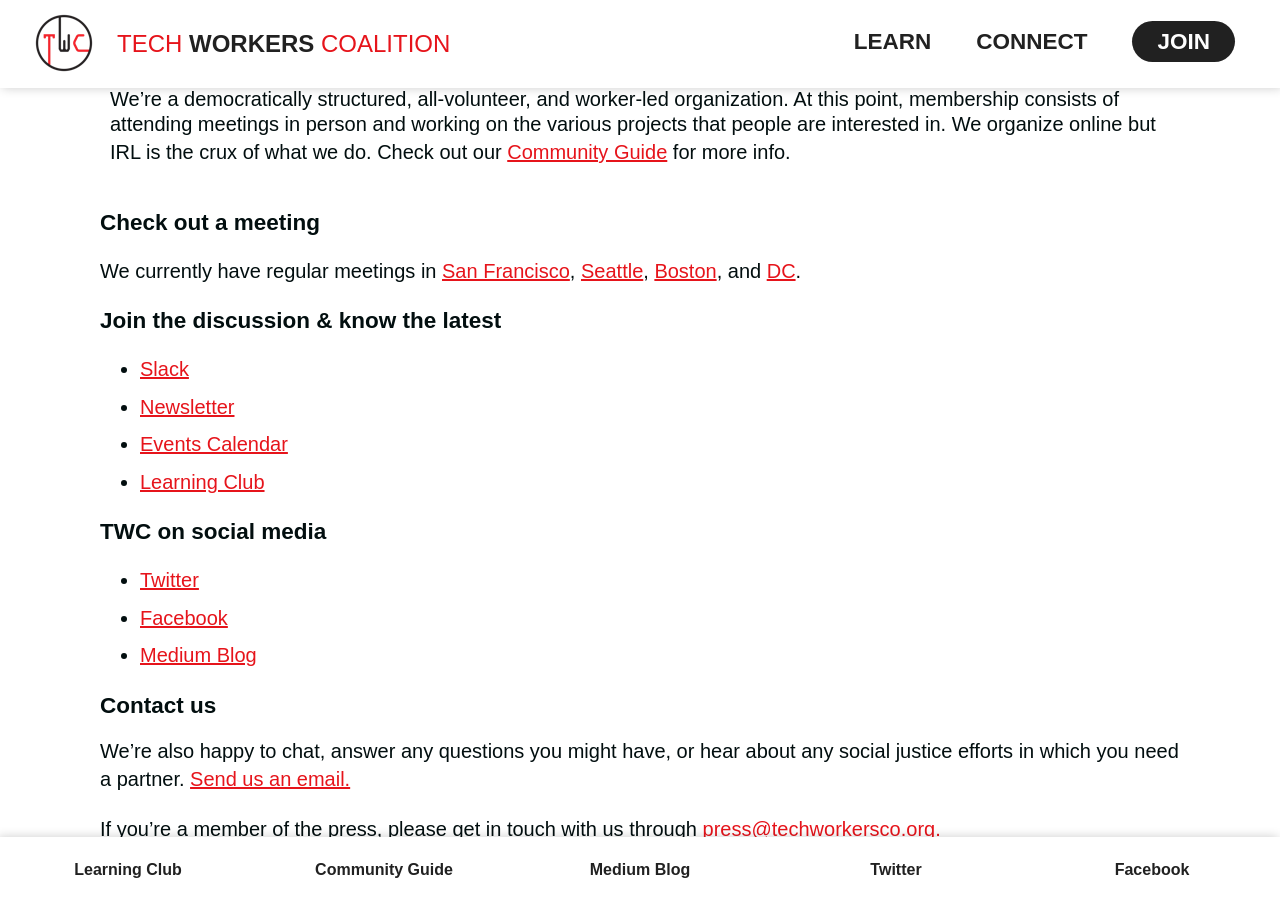
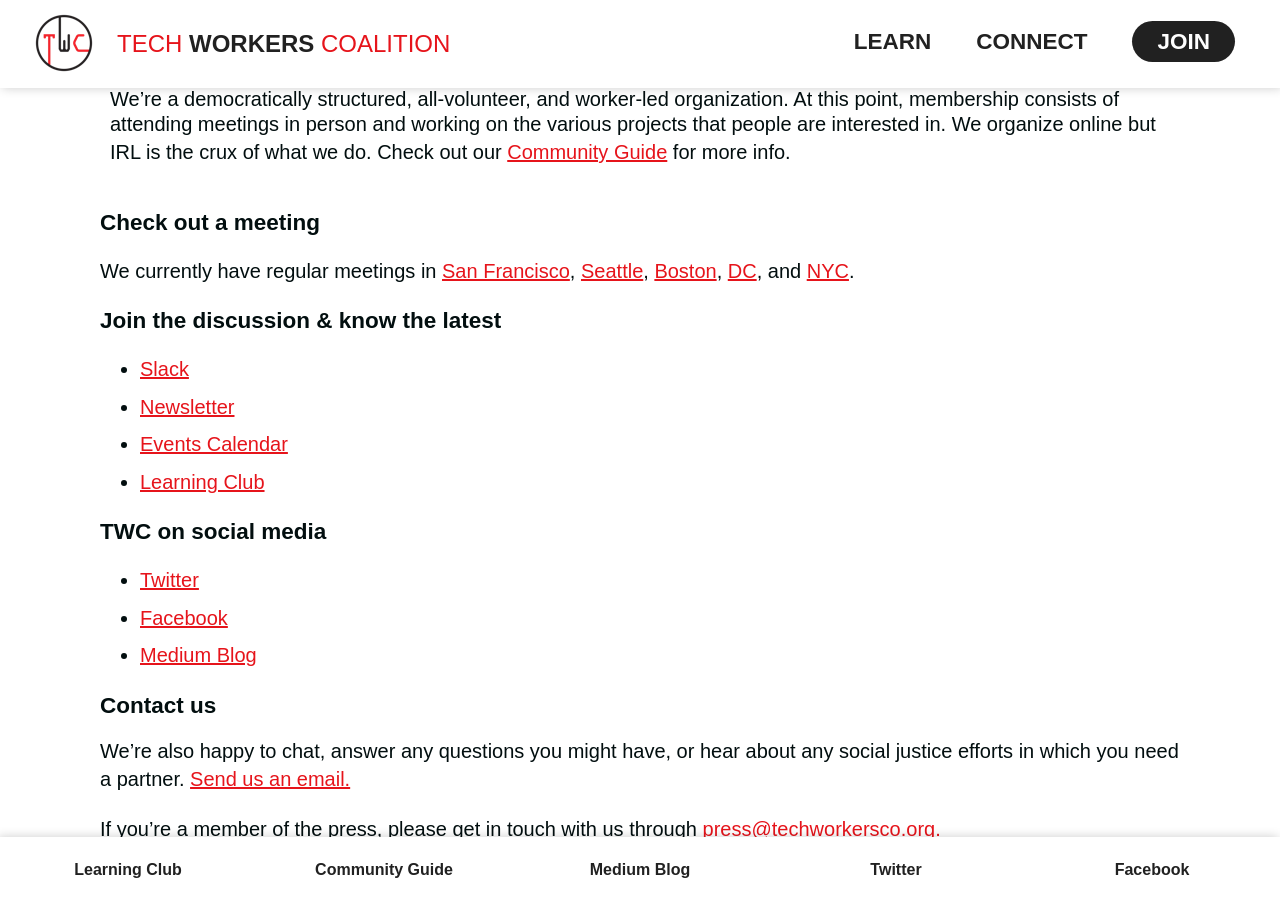
Before and after one commit to techworkersco/twc-site, a Jekyll site: the page built from index.md, in a window 1280 px wide and 900 px high, scrolled down 557 px. Built offline with Jekyll 4.4.1, drawn with Linux system fonts in a browser that asks for light colours; nearby versions of some CDN libraries.

Commit message:
adds link to nyc to homepage

```diff
--- a/_layouts/home.html
+++ b/_layouts/home.html
@@ -45,7 +45,7 @@
   <div id="connect">
     <h3>Check out a meeting</h3>
     <p>
-    We currently have regular meetings in <a href="https://www.meetup.com/Tech-Workers-Coalition/">San Francisco</a>, <a href="/events">Seattle</a>, <a href="https://boston.techworkerscoalition.org/">Boston</a>, and <a href="https://techworkerscoalition.org/dc">DC</a>.
+    We currently have regular meetings in <a href="https://www.meetup.com/Tech-Workers-Coalition/">San Francisco</a>, <a href="/events">Seattle</a>, <a href="https://boston.techworkerscoalition.org/">Boston</a>, <a href="https://techworkerscoalition.org/dc">DC</a>, and <a href="https://techworkerscoalition.org/nyc">NYC</a>.
     </p>
     <h3>Join the discussion & know the latest</h3>
     <ul>
```
